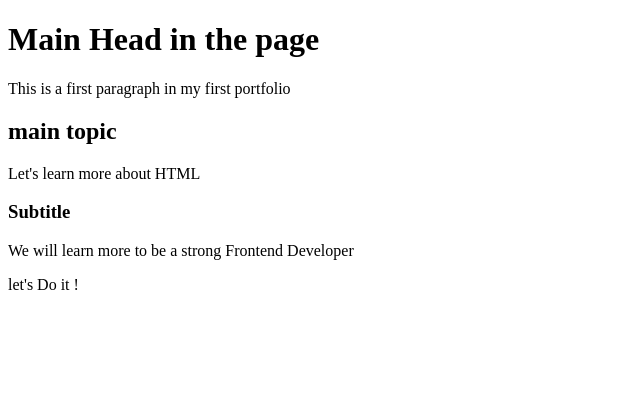
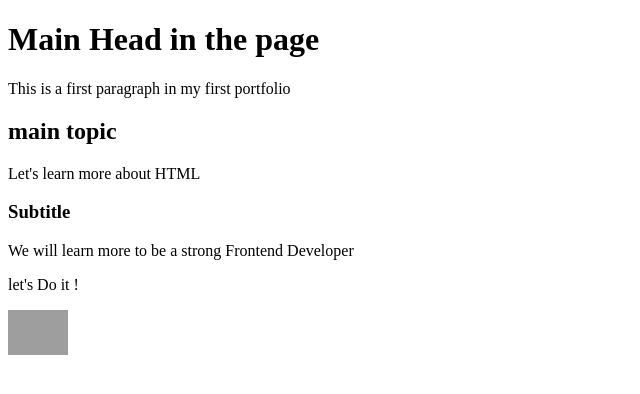
Before and after one commit to eslamal3kda/My_First_Portfolio, a plain HTML site: page html_basic/index.html in a window 1280 px wide. Shown: the whole page, without its empty margins (0-640 px from the left). Drawn offline with Linux system fonts and the light colour scheme; grey boxes are pictures that could not be loaded.

Commit message:
add anchor link for ALX Logo image

```diff
--- a/html_basic/index.html
+++ b/html_basic/index.html
@@ -15,5 +15,8 @@
     <h3>Subtitle</h3>
     <p>We will learn more to be a strong Frontend Developer</p>
     <p>let's Do it !</p>
+    <a href="https://i.ibb.co/gTDZZT8/ALX-Logo-07.png">
+        <img src="https://i.ibb.co/gTDZZT8/ALX-Logo-07.png" alt="ALX Logo" width="60px">
+    </a>
 </body>
 </html>
```
